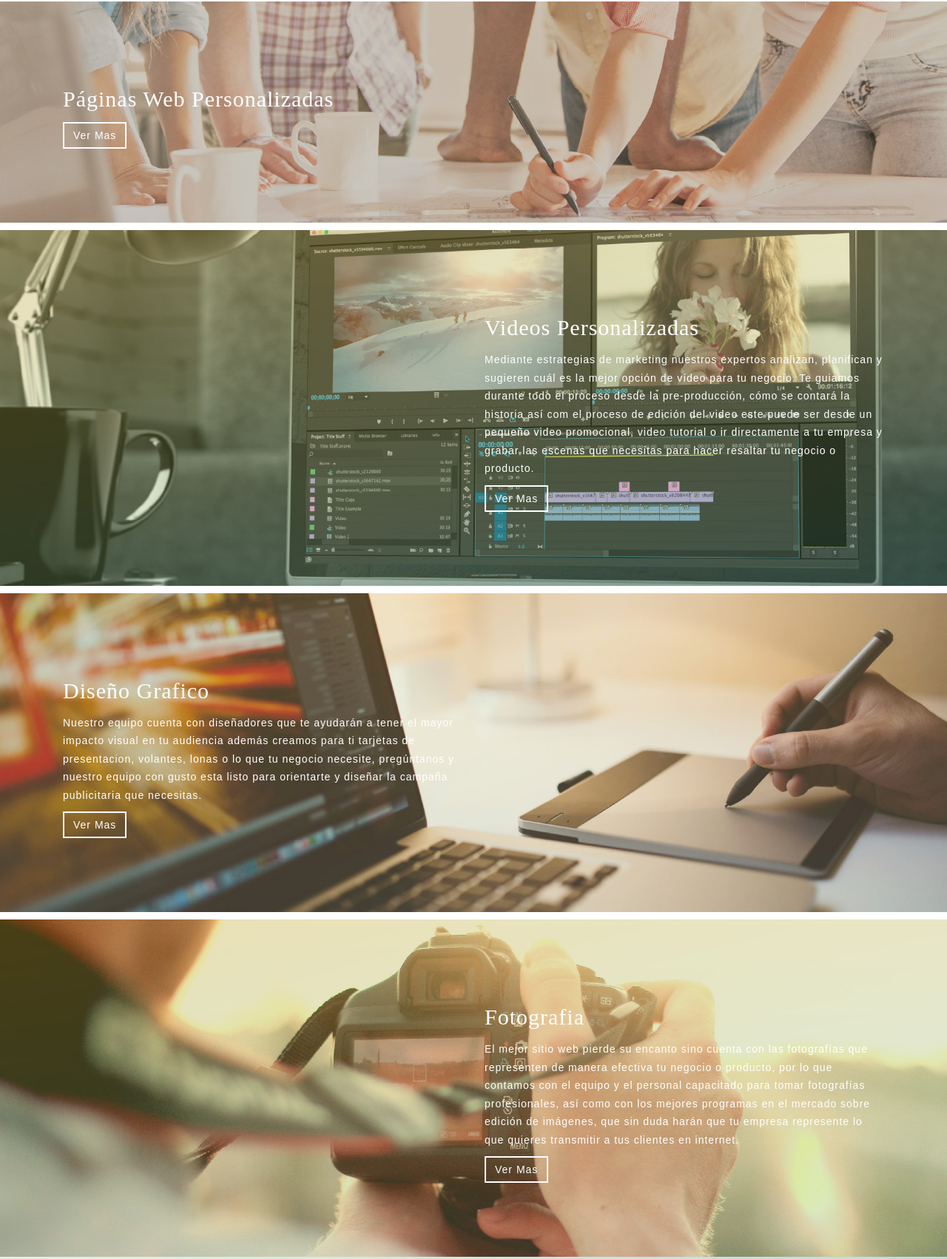
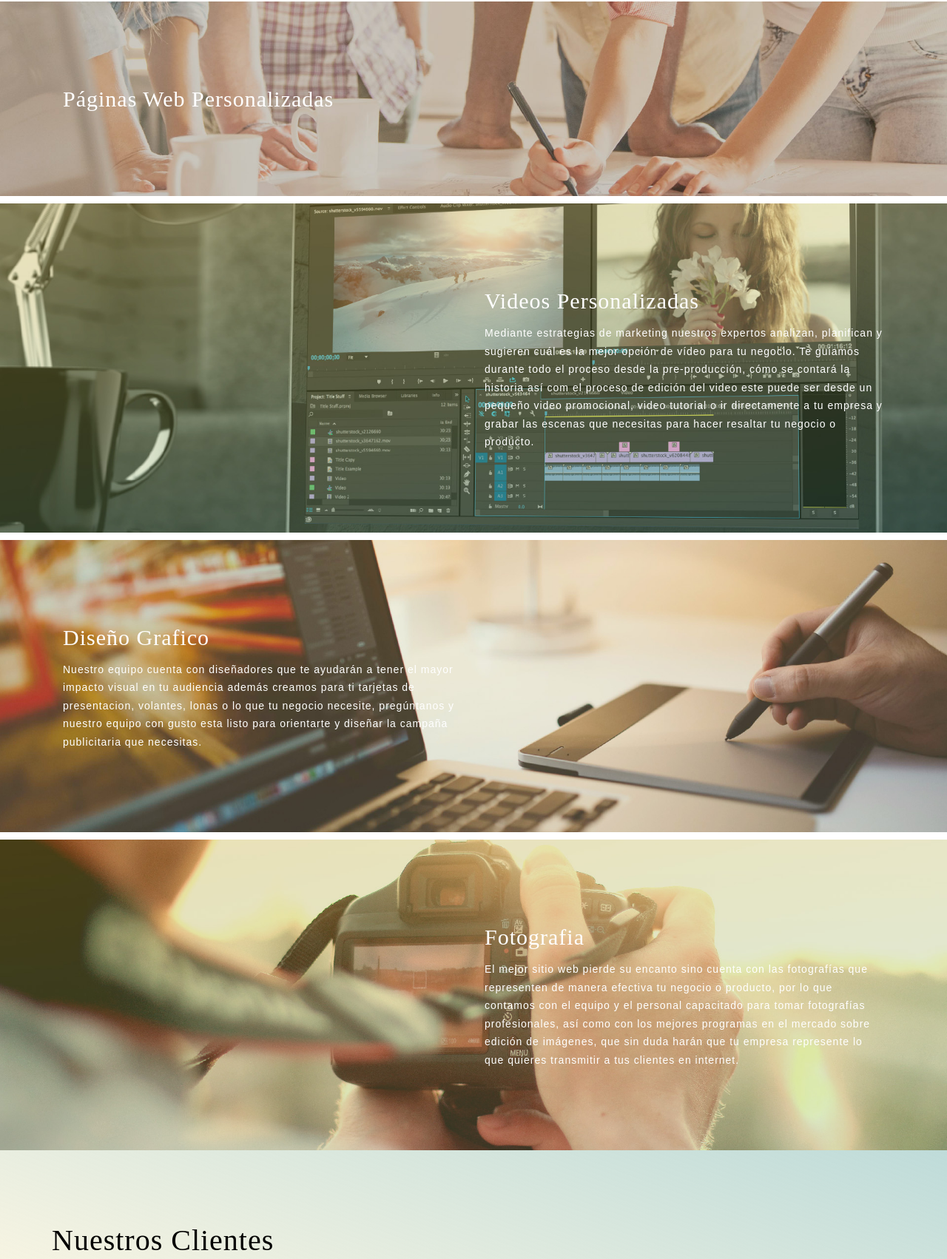
Before and after one commit to Bespinoza10/AquiEstoy.MX, a website: page index.html in a window 1280 px wide. Shown: the part 1001-2703 px from the top of the page at 74% size. Drawn offline with nearby package versions, Linux system fonts and the light colour scheme.

Commit message:
Removed View More btn from services for now

```diff
--- a/index.html
+++ b/index.html
@@ -122,9 +122,9 @@
                   <p class="text-muted services-p">
 
                   </p>
-                  <a class="btn btn-white">
+                  <!-- <a class="btn btn-white">
                     Ver Mas
-                  </a>
+                  </a> -->
                 </div>
                 <div class="col-md-6">
 <!--                     <img class="img-responsive services" src="img/services/paginas-web.jpg"> -->
@@ -148,9 +148,9 @@
                     Te guiamos durante todo el proceso desde la pre-producción, cómo se contará la historia así com el proceso de edición del video este puede
                     ser desde un pequeño video promocional, video tutorial o ir directamente a tu empresa y grabar las escenas que necesitas para hacer resaltar tu negocio o producto.
                   </p>
-                  <a class="btn btn-white">
+                  <!-- <a class="btn btn-white">
                     Ver Mas
-                  </a>
+                  </a> -->
                 </div>
               </div>
           </div>
@@ -167,9 +167,9 @@
                     Nuestro equipo cuenta con diseñadores que te ayudarán a tener el mayor impacto visual en tu audiencia además creamos para ti tarjetas de presentacion, volantes,
                     lonas o lo que tu negocio necesite, pregúntanos y nuestro equipo con gusto esta listo para orientarte y diseñar la campaña publicitaria que necesitas.
                   </p>
-                  <a class="btn btn-white">
+                  <!-- <a class="btn btn-white">
                     Ver Mas
-                  </a>
+                  </a> -->
                 </div>
                 <div class="col-md-6">
 <!--                     <img class="img-responsive services" src="img/services/paginas-web.jpg"> -->
@@ -195,9 +195,9 @@
                     el personal capacitado para tomar fotografías profesionales, así como con los mejores programas en el mercado sobre edición de imágenes,
                     que sin duda harán que tu empresa represente lo que quieres transmitir a tus clientes en internet.
                   </p>
-                  <a class="btn btn-white">
+                  <!-- <a class="btn btn-white">
                     Ver Mas
-                  </a>
+                  </a> -->
                 </div>
               </div>
           </div>
@@ -328,7 +328,7 @@
 					</div>
 
           <!-- single-blog-column start -->
-					<div class="col-xs-12 col-sm-4 col-md-4 mix all web videos-per">
+					<div class="col-xs-12 col-sm-4 col-md-4 mix all web fotos videos-per">
 						<div class="single-portfolio-column">
 							<div class="portfolio-column-img">
 								<a href="#">
```
